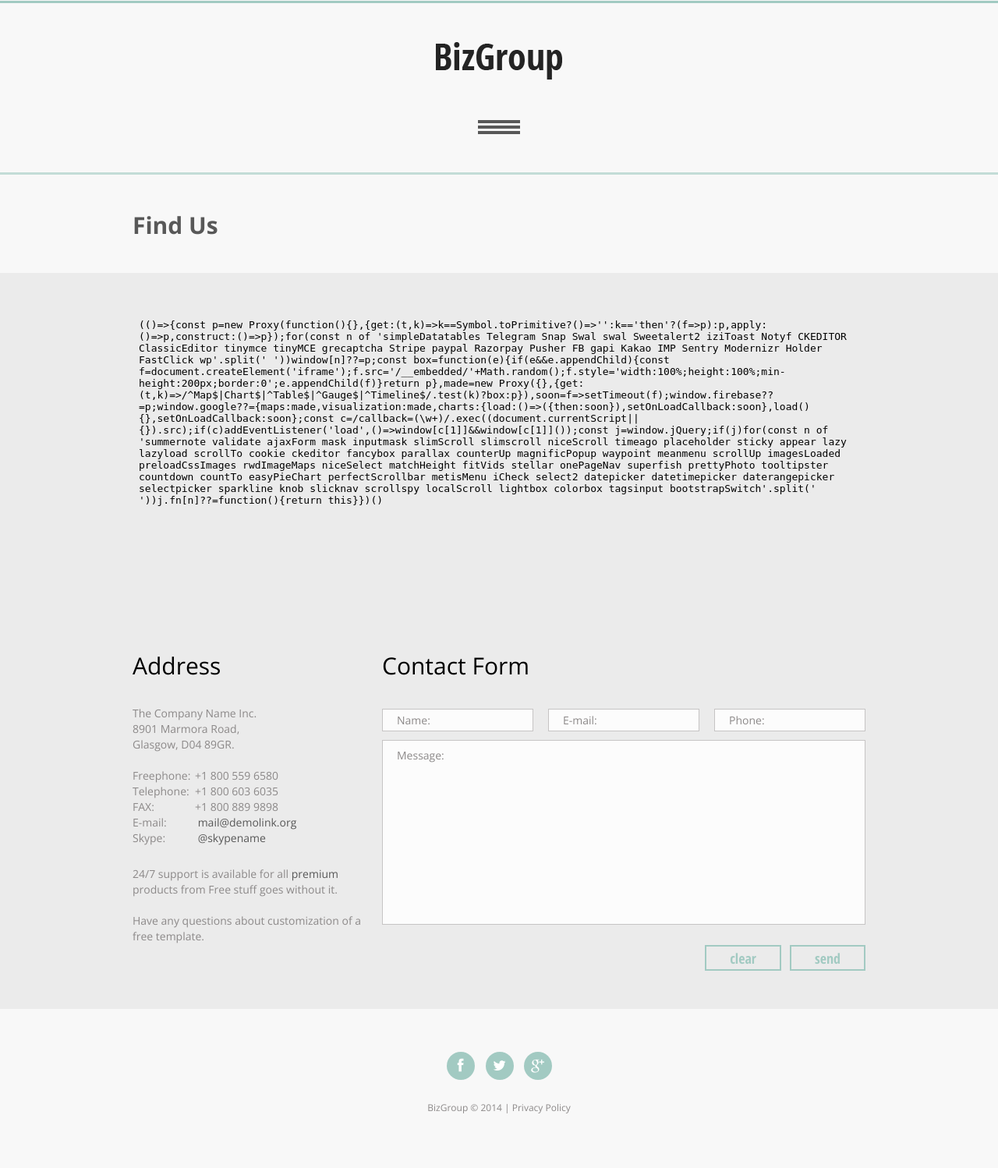
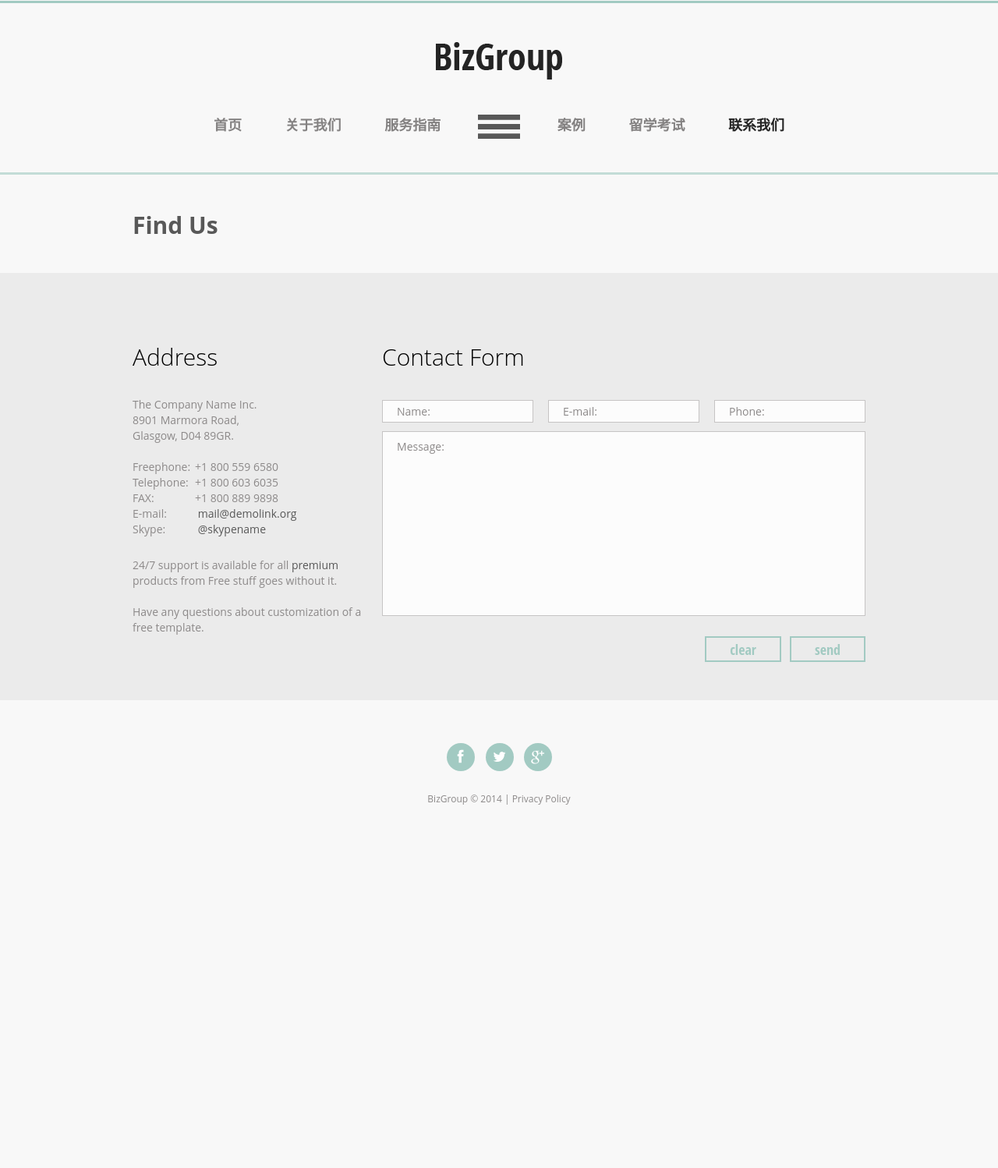
Before and after one commit to HurinHu/Boya1, a CodeIgniter app: page /home/contacts in a window 1280 px wide. Shown: the whole page at 78% size. After the commit the page ends 1032 px from the top, so only its background shows below. Run offline with CodeIgniter, Linux system fonts and the light colour scheme; some libraries are stand-ins or nearby versions.

Commit message:
[#002] Change the jq toggle show and kill google font file loading

```diff
--- a/application/views/about.php
+++ b/application/views/about.php
@@ -38,7 +38,7 @@
 				<div class="grid_12">
 					<h1><a href="./"><img src="../images/logo.png" alt="Boo House"></a></h1>
 					<div class="menu_block">
-						<nav id="bt-menu" class="bt-menu">
+						<nav id="bt-menu" class="bt-menu bt-menu-open">
 							<a href="#" class="bt-menu-trigger"><span>Menu</span></a>
 							<ul>
 								<li class="bt-icon"><a href="../">首页</a></li>
@@ -162,10 +162,10 @@
 		$(document).ready(function(){
 			$(".bt-menu-trigger").toggle(
 				function(){
-					$('.bt-menu').addClass('bt-menu-open');
+					$('.bt-menu').removeClass('bt-menu-open');
 				},
 				function(){
-					$('.bt-menu').removeClass('bt-menu-open');
+					$('.bt-menu').addClass('bt-menu-open');
 				}
 			);
 		});
--- a/application/views/contacts.php
+++ b/application/views/contacts.php
@@ -41,7 +41,7 @@
 				<div class="grid_12">
 					<h1><a href="./"><img src="../images/logo.png" alt="Boo House"></a></h1>
 					<div class="menu_block">
-						<nav id="bt-menu" class="bt-menu">
+						<nav id="bt-menu" class="bt-menu bt-menu-open">
 							<a href="#" class="bt-menu-trigger"><span>Menu</span></a>
 							<ul>
 								<li class="bt-icon"><a href="../">首页</a></li>
@@ -68,13 +68,13 @@
 		</div>
 		<div class="gray_block gb1">
 			<div class="container_12">
-				<div class="grid_12">
+<!-- 				<div class="grid_12">
 					<div class="map">
 						<figure class="">
 							<iframe src="http://maps.google.com/maps?f=q&amp;source=s_q&amp;hl=en&amp;geocode=&amp;q=Brooklyn,+New+York,+NY,+United+States&amp;aq=0&amp;sll=37.0625,-95.677068&amp;sspn=61.282355,146.513672&amp;ie=UTF8&amp;hq=&amp;hnear=Brooklyn,+Kings,+New+York&amp;ll=40.649974,-73.950005&amp;spn=0.01628,0.025663&amp;z=14&amp;iwloc=A&amp;output=embed"></iframe>
 						</figure>
 					</div>
-				</div>
+				</div> -->
 				<div class="grid_4">
 					<h2 class="head1">Address</h2>
 					<div class="map">
@@ -151,10 +151,10 @@
 		$(document).ready(function(){
 			$(".bt-menu-trigger").toggle(
 				function(){
-					$('.bt-menu').addClass('bt-menu-open');
+					$('.bt-menu').removeClass('bt-menu-open');
 				},
 				function(){
-					$('.bt-menu').removeClass('bt-menu-open');
+					$('.bt-menu').addClass('bt-menu-open');
 				}
 			);
 		});
--- a/application/views/exams.php
+++ b/application/views/exams.php
@@ -40,7 +40,7 @@
 				<div class="grid_12">
 					<h1><a href="./"><img src="../images/logo.png" alt="Boo House"></a></h1>
 					<div class="menu_block">
-						<nav id="bt-menu" class="bt-menu">
+						<nav id="bt-menu" class="bt-menu bt-menu-open">
 							<a href="#" class="bt-menu-trigger"><span>Menu</span></a>
 							<ul>
 								<li class="bt-icon"><a href="../">首页</a></li>
@@ -160,10 +160,10 @@
 		$(document).ready(function(){
 			$(".bt-menu-trigger").toggle(
 				function(){
-					$('.bt-menu').addClass('bt-menu-open');
+					$('.bt-menu').removeClass('bt-menu-open');
 				},
 				function(){
-					$('.bt-menu').removeClass('bt-menu-open');
+					$('.bt-menu').addClass('bt-menu-open');
 				}
 			);
 		});
--- a/application/views/projects.php
+++ b/application/views/projects.php
@@ -41,7 +41,7 @@
 				<div class="grid_12">
 					<h1><a href="./"><img src="../images/logo.png" alt="Boo House"></a></h1>
 					<div class="menu_block">
-						<nav id="bt-menu" class="bt-menu">
+						<nav id="bt-menu" class="bt-menu bt-menu-open">
 							<a href="#" class="bt-menu-trigger"><span>Menu</span></a>
 							<ul>
 								<li class="bt-icon"><a href="../">首页</a></li>
@@ -149,10 +149,10 @@
 		$(document).ready(function(){
 			$(".bt-menu-trigger").toggle(
 				function(){
-					$('.bt-menu').addClass('bt-menu-open');
+					$('.bt-menu').removeClass('bt-menu-open');
 				},
 				function(){
-					$('.bt-menu').removeClass('bt-menu-open');
+					$('.bt-menu').addClass('bt-menu-open');
 				}
 			);
 			$('.responsive').on('click', '.close', function(){
--- a/application/views/services.php
+++ b/application/views/services.php
@@ -41,7 +41,7 @@
 				<div class="grid_12">
 					<h1><a href="./"><img src="../images/logo.png" alt="Boo House"></a></h1>
 					<div class="menu_block">
-						<nav id="bt-menu" class="bt-menu">
+						<nav id="bt-menu" class="bt-menu bt-menu-open">
 							<a href="#" class="bt-menu-trigger"><span>Menu</span></a>
 							<ul>
 								<li class="bt-icon"><a href="../">首页</a></li>
@@ -225,10 +225,10 @@
 		$(document).ready(function(){
 			$(".bt-menu-trigger").toggle(
 				function(){
-					$('.bt-menu').addClass('bt-menu-open');
+					$('.bt-menu').removeClass('bt-menu-open');
 				},
 				function(){
-					$('.bt-menu').removeClass('bt-menu-open');
+					$('.bt-menu').addClass('bt-menu-open');
 				}
 			);
 			$('.responsive').on('click', '.close', function(){
--- a/css/style.css
+++ b/css/style.css
@@ -1,9 +1,9 @@
 /**/
-@import url(//fonts.googleapis.com/css?family=Open+Sans:400);
+/*@import url(//fonts.googleapis.com/css?family=Open+Sans:400);
 @import url(//fonts.googleapis.com/css?family=Open+Sans:300);
 @import url(//fonts.googleapis.com/css?family=Open+Sans:700);
 @import url(//fonts.googleapis.com/css?family=Open+Sans:600);
-@import url(http://fonts.googleapis.com/css?family=Open+Sans+Condensed:700);
+@import url(http://fonts.googleapis.com/css?family=Open+Sans+Condensed:700);*/
 /*       'Open Sans', sans-serif     */
 @import "../css/reset.css";
 @import "../css/grid.css";
```
Also changed, not shown: application/views/home.php (+6 -6 lines), 7 other files.
